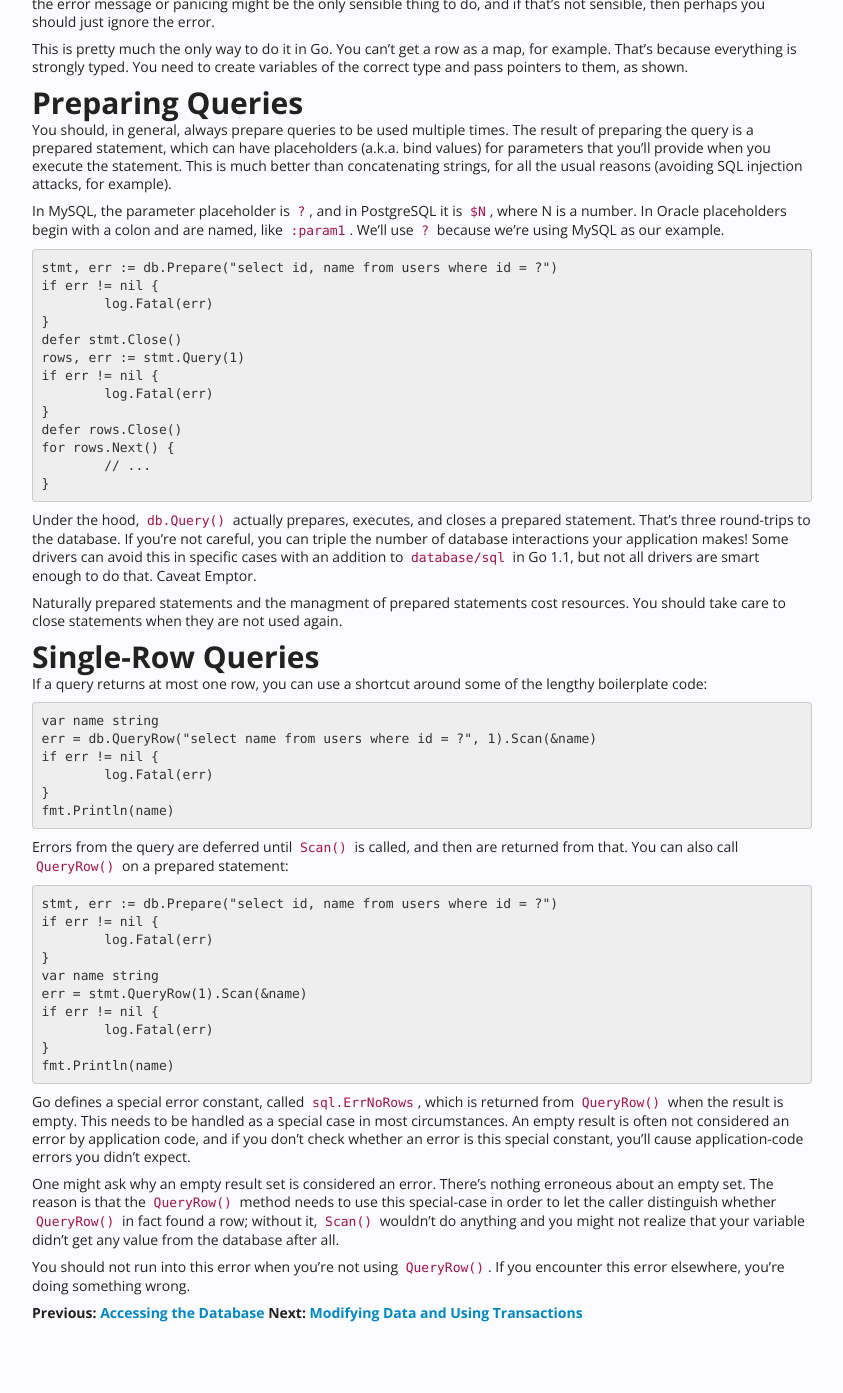
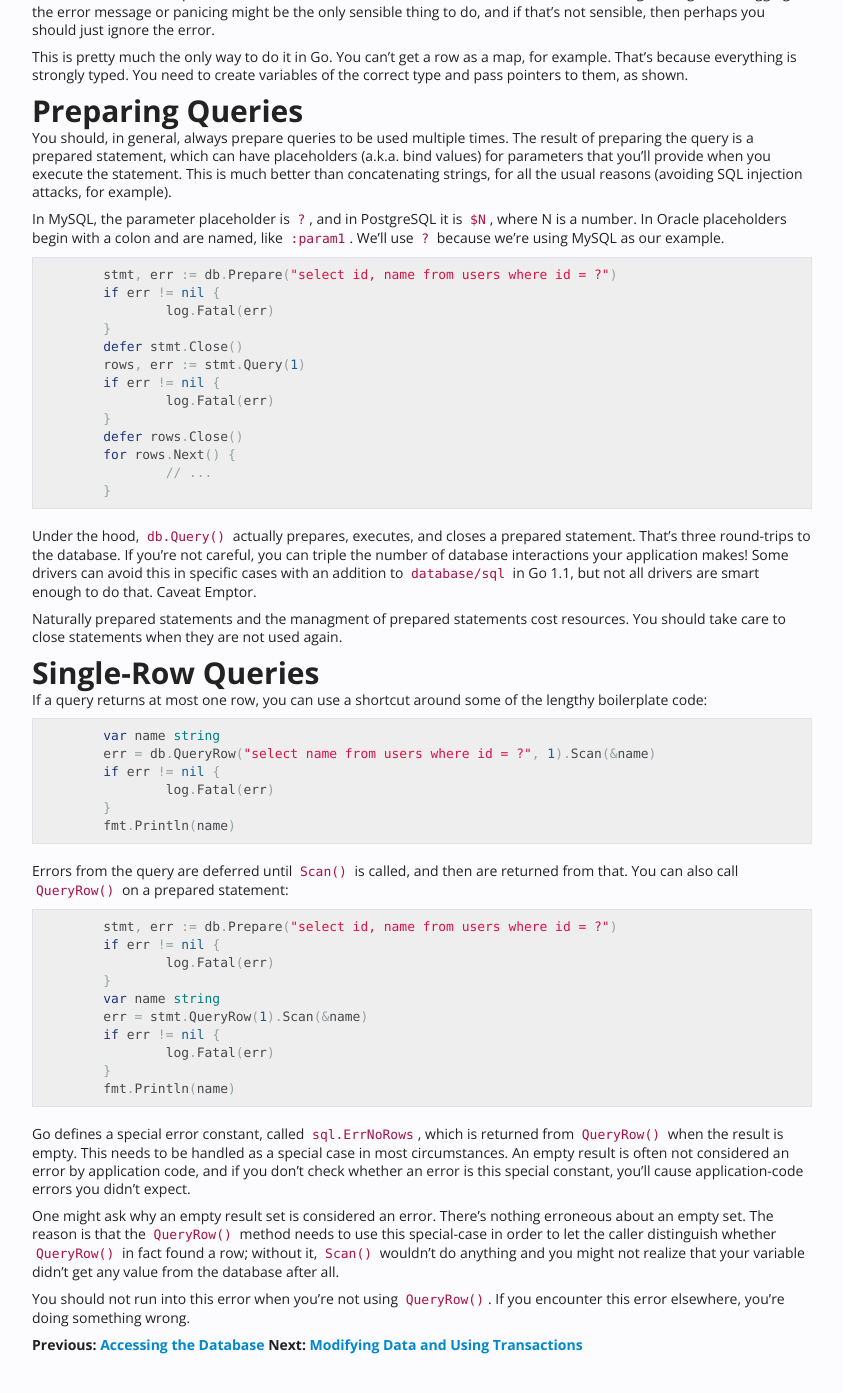
Before and after one commit to VividCortex/go-database-sql-tutorial, a Jekyll site: the page built from retrieving.md, in a window 1280 px wide and 1400 px high, scrolled down 1152 px. Shown: the top 1393 px of the window, without its empty margins (298-1141 px from the left). Built offline with Jekyll 4.4.1, drawn with Linux system fonts in a browser that asks for light colours; before the commit the page ends 2523 px from its top, so only the background shows below that; some of the changed text lies outside the part shown.

Commit message:
Add syntax-highlighting

```diff
--- a/retrieving.md
+++ b/retrieving.md
@@ -23,6 +23,7 @@ results. We'll query the `users` table for a user whose `id` is 1, and print out
 the user's `id` and `name`.  We will assign results to variables, a row at a
 time, with `rows.Scan()`.
 
+<pre class="prettyprint lang-go">
 	var (
 		id int
 		name string
@@ -43,6 +44,7 @@ time, with `rows.Scan()`.
 	if err != nil {
 		log.Fatal(err)
 	}
+</pre>
 
 Here's what's happening in the above code:
 
@@ -95,6 +97,7 @@ In MySQL, the parameter placeholder is `?`, and in PostgreSQL it is `$N`, where
 N is a number. In Oracle placeholders begin with a colon and are named, like
 `:param1`. We'll use `?` because we're using MySQL as our example.
 
+<pre class="prettyprint lang-go">
 	stmt, err := db.Prepare("select id, name from users where id = ?")
 	if err != nil {
 		log.Fatal(err)
@@ -108,6 +111,7 @@ N is a number. In Oracle placeholders begin with a colon and are named, like
 	for rows.Next() {
 		// ...
 	}
+</pre>
 
 Under the hood, `db.Query()` actually prepares, executes, and closes a prepared
 statement. That's three round-trips to the database. If you're not careful, you
@@ -124,16 +128,19 @@ Single-Row Queries
 If a query returns at most one row, you can use a shortcut around some of the
 lengthy boilerplate code:
 
+<pre class="prettyprint lang-go">
 	var name string
 	err = db.QueryRow("select name from users where id = ?", 1).Scan(&name)
 	if err != nil {
 		log.Fatal(err)
 	}
 	fmt.Println(name)
+</pre>
 
 Errors from the query are deferred until `Scan()` is called, and then are
 returned from that. You can also call `QueryRow()` on a prepared statement:
 
+<pre class="prettyprint lang-go">
 	stmt, err := db.Prepare("select id, name from users where id = ?")
 	if err != nil {
 		log.Fatal(err)
@@ -144,6 +151,7 @@ returned from that. You can also call `QueryRow()` on a prepared statement:
 		log.Fatal(err)
 	}
 	fmt.Println(name)
+</pre>
 
 Go defines a special error constant, called `sql.ErrNoRows`, which is returned
 from `QueryRow()` when the result is empty. This needs to be handled as a
```
